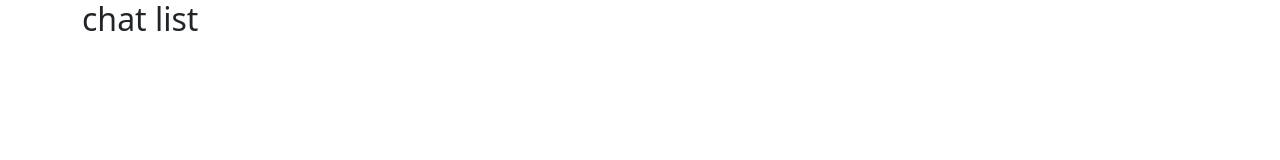
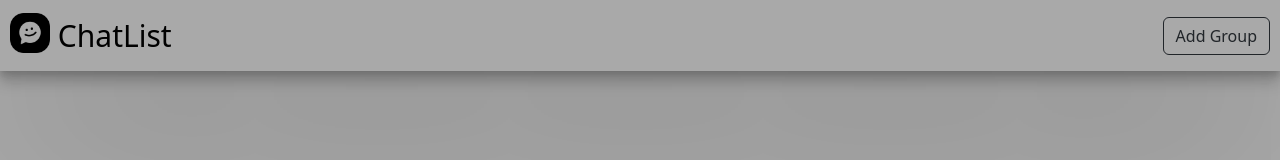
Before and after one commit to ashish11parmar/Chat-App-Firebase, a plain HTML site: page chatView.html in a window 1280 px wide. Drawn offline with nearby package versions, Linux system fonts and the light colour scheme.

Commit message:
chat list created and navbar added in chat view page

```diff
--- a/chatView.html
+++ b/chatView.html
@@ -4,11 +4,22 @@
     <meta charset="UTF-8">
     <meta name="viewport" content="width=device-width, initial-scale=1.0">
     <link href="https://cdn.jsdelivr.net/npm/bootstrap@5.3.1/dist/css/bootstrap.min.css" rel="stylesheet" integrity="sha384-4bw+/aepP/YC94hEpVNVgiZdgIC5+VKNBQNGCHeKRQN+PtmoHDEXuppvnDJzQIu9" crossorigin="anonymous">
+    <link rel="stylesheet" href="/css/chatView.css">
     <title>ChatView</title>
 </head>
 <body>
+    <header>
+        <nav class="navbar">
+            <a class="navbar-brand"  href="./chatView.html">
+              <img src="/image/chat.png" width="40" height="40" class="d-inline-block align-top" alt="">
+              ChatList
+            </a>
+            <div class="right">
+              <button type="button" class="btn btn-outline-dark">Add Group</button>
+            </div>
+          </nav>
+    </header>
     <div class="container">
-        <h2>chat list</h2>
     </div>
 
 </body>
--- /dev/null
+++ b/css/chatView.css
@@ -0,0 +1,22 @@
+body{
+    background-color: darkgrey !important;
+}
+.left-nav{
+    display: flex;
+
+}
+.navbar-brand{
+    font-size: 30px;
+    margin: 0px 0px 0px 10px;
+
+}
+.navbar{
+    box-shadow: rgba(0, 0, 0, 0.25) 0px 54px 200px,
+     rgba(0, 0, 0, 0.12) 0px -12px 30px,
+      rgba(0, 0, 0, 0.12) 0px 4px 6px,
+       rgba(0, 0, 0, 0.17) 0px 12px 13px,
+       rgba(0, 0, 0, 0.09) 0px -3px 5px;
+}
+.right{
+    margin: 0px 10px;
+}
```
Also changed, not shown: index.html (+1 -1 lines), css/style.css (line endings or trailing spaces).
